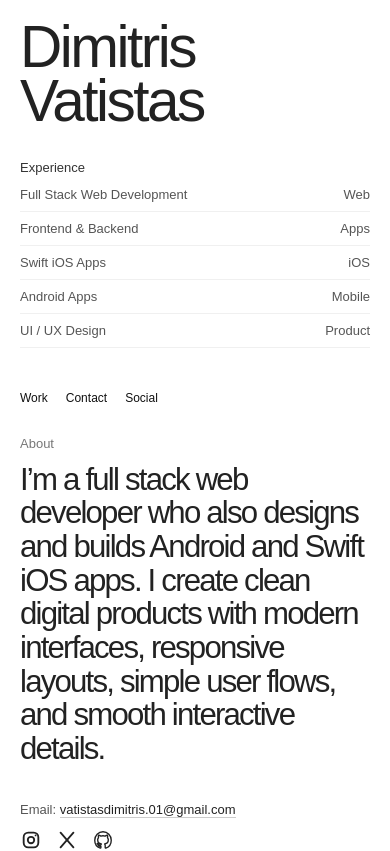
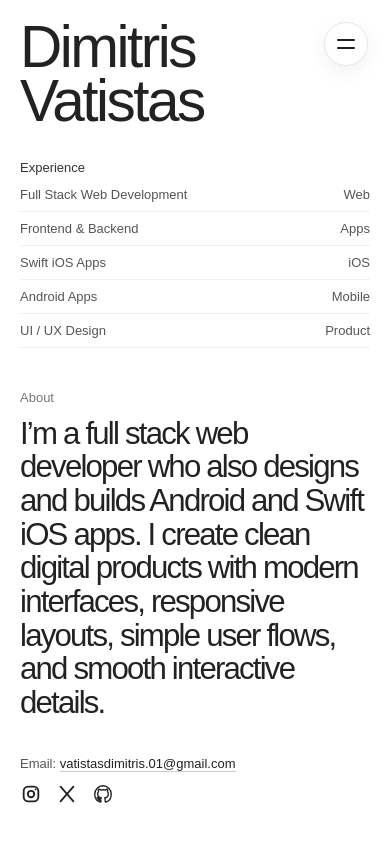
Before and after one commit to vatistasdimitris01/react-portfolio, a React (Vite) app: page / in a window 390 px wide. Shown: the top 851 px of the page. Built offline with nearby package versions, Linux system fonts and the light colour scheme.

Commit message:
Add hamburger menu with fullscreen overlay

```diff
--- a/src/App.css
+++ b/src/App.css
@@ -96,18 +96,90 @@ header {
   border-bottom: 1px solid #f0f0f0;
 }
 
-nav {
+.desktop-nav {
   text-align: right;
   margin-bottom: 90px;
 }
 
-nav a {
+.menu-btn {
+  display: none;
+  position: fixed;
+  top: 22px;
+  right: 22px;
+  z-index: 100;
+  width: 44px;
+  height: 44px;
+  border: 1px solid #e6e6e6;
+  border-radius: 999px;
+  background: #ffffff;
+  cursor: pointer;
+  flex-direction: column;
+  align-items: center;
+  justify-content: center;
+  gap: 6px;
+  box-shadow: 0 6px 20px rgba(0, 0, 0, 0.06);
+  transition: background 0.25s ease;
+}
+
+.menu-btn span {
+  display: block;
+  width: 18px;
+  height: 2px;
+  background: #222;
+  border-radius: 2px;
+  transition: transform 0.3s ease;
+}
+
+.menu-btn.open span:first-child {
+  transform: translateY(4px) rotate(45deg);
+}
+
+.menu-btn.open span:last-child {
+  transform: translateY(-4px) rotate(-45deg);
+}
+
+.menu-overlay {
+  display: none;
+  position: fixed;
+  inset: 0;
+  z-index: 90;
+  background: rgba(255, 255, 255, 0.97);
+  backdrop-filter: blur(12px);
+  -webkit-backdrop-filter: blur(12px);
+  align-items: center;
+  justify-content: center;
+}
+
+.menu-overlay.open {
+  display: flex;
+}
+
+.menu-nav {
+  display: flex;
+  flex-direction: column;
+  align-items: center;
+  gap: 28px;
+  margin: 0;
+}
+
+.menu-nav a {
+  font-size: 32px;
+  color: #222;
+  margin: 0;
+  transition: opacity 0.25s ease;
+}
+
+.menu-nav a:hover {
+  opacity: 0.5;
+}
+
+.desktop-nav a {
   margin-left: 32px;
   color: #111;
   font-size: 12px;
 }
 
-nav a:first-child {
+.desktop-nav a:first-child {
   color: #111;
   font-style: normal;
 }
@@ -767,6 +839,14 @@ footer {
     padding: 28px;
   }
 
+  .menu-btn {
+    display: flex;
+  }
+
+  .desktop-nav {
+    display: none;
+  }
+
   header {
     min-height: auto;
     gap: 34px;
@@ -805,16 +885,6 @@ footer {
   .social-icon {
     width: 20px;
     height: 20px;
-  }
-
-  nav {
-    text-align: left;
-    margin-bottom: 40px;
-  }
-
-  nav a {
-    margin-left: 0;
-    margin-right: 20px;
   }
 
   .project-box {
@@ -880,17 +950,6 @@ footer {
 
   .name {
     margin-bottom: 32px;
-  }
-
-  nav {
-    display: flex;
-    gap: 18px;
-    flex-wrap: wrap;
-    margin-bottom: 32px;
-  }
-
-  nav a {
-    margin: 0;
   }
 
   .social-icon {
--- a/src/components/HomePage.jsx
+++ b/src/components/HomePage.jsx
@@ -1,8 +1,9 @@
-import { useEffect, useRef } from "react";
+import { useEffect, useState, useRef } from "react";
 import { socials } from "../data/socials.jsx";
 import { projects } from "../data/projects.jsx";
 
 export default function HomePage({ onOpenProject }) {
+  const [menuOpen, setMenuOpen] = useState(false);
   const intervalRef = useRef(null);
 
   useEffect(() => {
@@ -10,6 +11,15 @@ export default function HomePage({ onOpenProject }) {
     intervalRef.current = setInterval(cycleMobileCards, 1200);
     return () => clearInterval(intervalRef.current);
   }, []);
+
+  useEffect(() => {
+    document.body.style.overflow = menuOpen ? "hidden" : "";
+    return () => { document.body.style.overflow = ""; };
+  }, [menuOpen]);
+
+  function closeMenu() {
+    setMenuOpen(false);
+  }
 
   function isMobileView() {
     return window.matchMedia("(max-width: 900px)").matches;
@@ -28,6 +38,22 @@ export default function HomePage({ onOpenProject }) {
 
   return (
     <div id="homePage">
+      <button
+        className={`menu-btn${menuOpen ? " open" : ""}`}
+        onClick={() => setMenuOpen((v) => !v)}
+        aria-label="Toggle menu"
+      >
+        <span /><span />
+      </button>
+
+      <div className={`menu-overlay${menuOpen ? " open" : ""}`}>
+        <nav className="menu-nav">
+          <a href="#work" onClick={closeMenu}>Work</a>
+          <a href="#contact" onClick={closeMenu}>Contact</a>
+          <a href="#social" onClick={closeMenu}>Social</a>
+        </nav>
+      </div>
+
       <header>
         <section>
           <div className="name">Dimitris Vatistas</div>
@@ -42,7 +68,7 @@ export default function HomePage({ onOpenProject }) {
         </section>
 
         <section>
-          <nav>
+          <nav className="desktop-nav">
             <a href="#work">Work</a>
             <a href="#contact">Contact</a>
             <a href="#social">Social</a>
```
